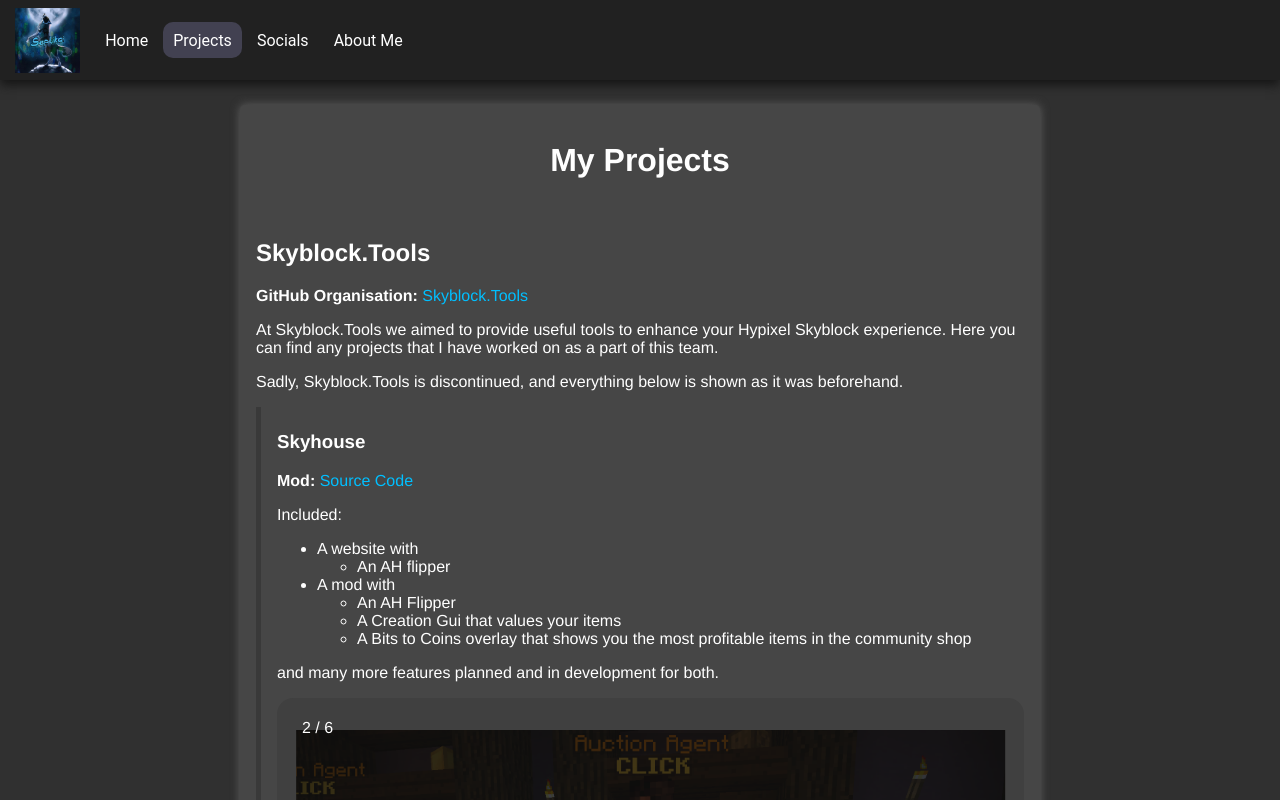
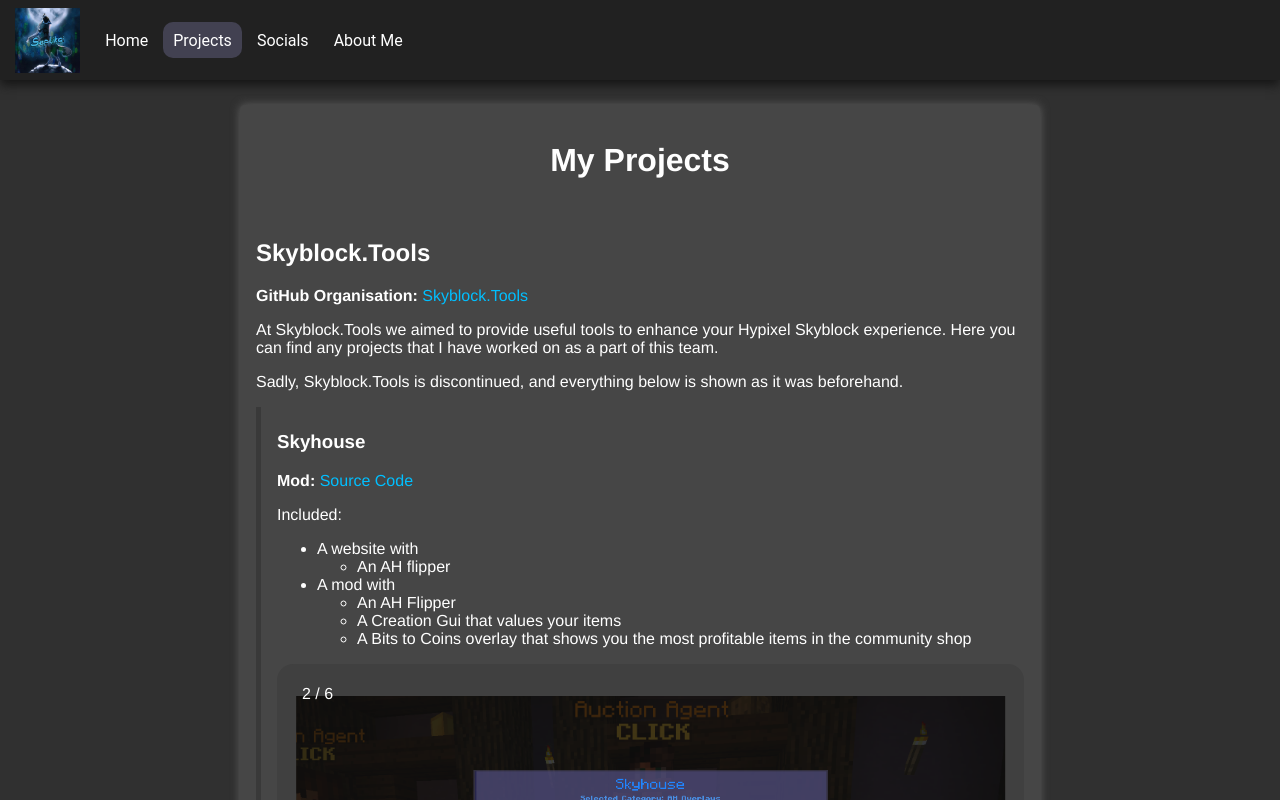
Before and after one commit to Septikai/Septikai-Website, a Vue app: page /projects in a window 1280 px wide. Shown: the top 800 px of the page. Built offline with nearby package versions, Linux system fonts and the light colour scheme.

Commit message:
skyhouse is discontinued, no new features planned

```diff
--- a/src/views/Projects.vue
+++ b/src/views/Projects.vue
@@ -24,7 +24,6 @@
           </ul>
         </li>
       </ul>
-      <p>and many more features planned and in development for both.</p>
       <SlideShow :images="getImages('skyhouse')"></SlideShow>
     </div>
     <br>
```
